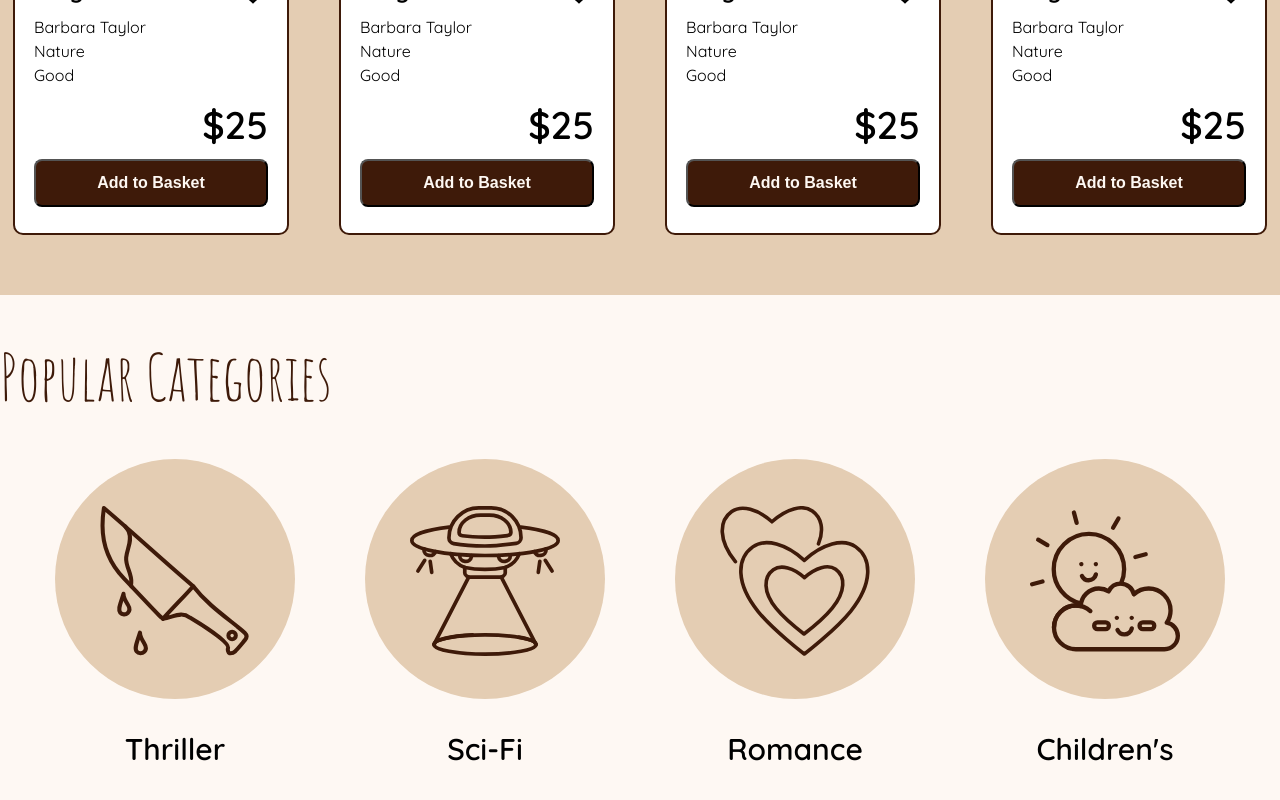
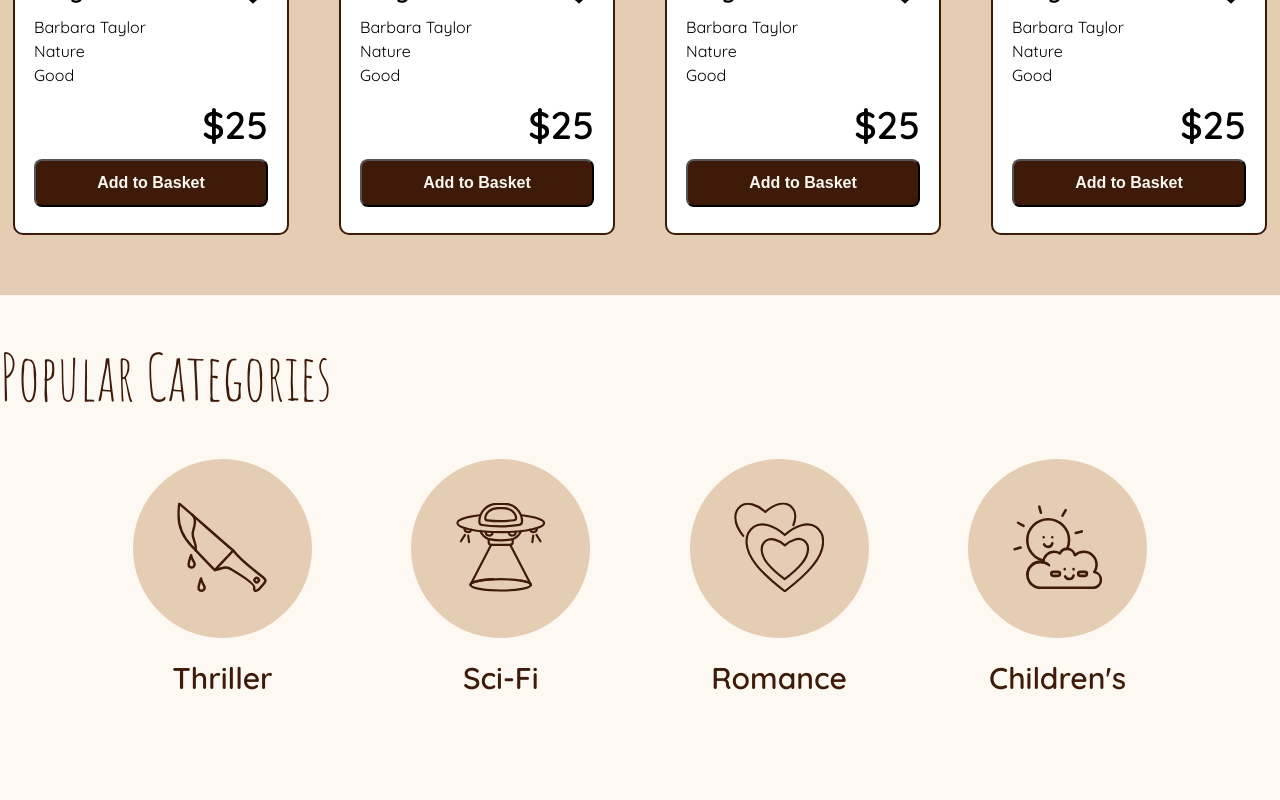
Before and after one commit to ZeptoFarad/book-app-summative, a Vue app in the folder front/: page / in a window 1280 px wide. Shown: the part 1382-2182 px from the top of the page. After the commit the page ends 2079 px from the top, so only its background shows below. Built offline with nearby package versions, Linux system fonts and the light colour scheme.

Commit message:
bele_index_categories
- Added Popular Categories to index and made it responsive

```diff
--- a/front/src/components/MainFeatures.vue
+++ b/front/src/components/MainFeatures.vue
@@ -75,7 +75,6 @@
     @media (max-width: 900px){
         .main-features-wrapper{
             width: 600px;
-            background-color: aqua;
             flex-direction: column;
             align-items: center;
             gap: 20px;
--- a/front/src/components/PopularCategories.vue
+++ b/front/src/components/PopularCategories.vue
@@ -1,6 +1,6 @@
 <template>
     <div class="popular-categories-wrapper">
-
+    <div class="top-div">
         <div class="single-category-wrapper">
             <div class="category">
                 <div class="icon-wrapper">
@@ -9,7 +9,6 @@
             </div>
             <h3 class="category-title">Thriller</h3>
         </div>
-
         <div class="single-category-wrapper">
             <div class="category">
                 <div class="icon-wrapper">
@@ -18,7 +17,11 @@
             </div>
             <h3 class="category-title">Sci-Fi</h3>
         </div>
+    </div>
 
+
+
+        <div class="bottom-div">
             <div class="single-category-wrapper">
                 <div class="category">
                     <div class="icon-wrapper">
@@ -36,40 +39,49 @@
                 </div>
                 <h3 class="category-title">Children's</h3>
             </div>
+        </div>
+
 
     </div>
 </template>
 
 <style scoped>
     .popular-categories-wrapper{
-        padding-bottom: 50px;
-        max-width: 1288px;
         display: flex;
-        gap: 70px;
+        justify-content: space-around;
+        flex-wrap: wrap;
+        gap: 3vw;
+
+    }
+
+    .top-div, .bottom-div{
+        display: flex;
+        gap: 3vw;
     }
 
     .single-category-wrapper{
         display: flex;
         flex-direction: column;
-        text-align: center;
-        height: 305px;
         justify-content: space-between;
+        align-items: center;
+        flex: 1;
+        min-width: 240px;
     }
 
     .category{
         background-color: var(--book_wheat);
         border-radius: 50%;
-        width: 240px;
-        height: 240px;
-    }
-
-    .category > *{
-        margin: 47px auto;
+        width: 14vw;
+        position: relative;
+        aspect-ratio: 1/1;
+        margin-bottom: 25px;
     }
 
     .icon-wrapper{
-        width: 150px;
-        height: 150px;
+        position: absolute;
+        top: 50%;
+        left: 50%;
+        transform: translate(-50%, -50%);
     }
 
     img{
@@ -80,7 +92,20 @@
 
     .category-title{
         font-size: clamp(20px, 3vw, 30px);
+        color: var(--book_brown)
     }
 
+    @media (max-width: 1100px){
 
+        .single-category-wrapper{
+            min-width: 200px;
+        }
+        .category{
+            width: 30vw;
+        }
+
+        .top-div{
+            padding-bottom: 10px;
+        }
+    }
 </style>
```
Lines whose indentation alone changed are shown as unchanged.
